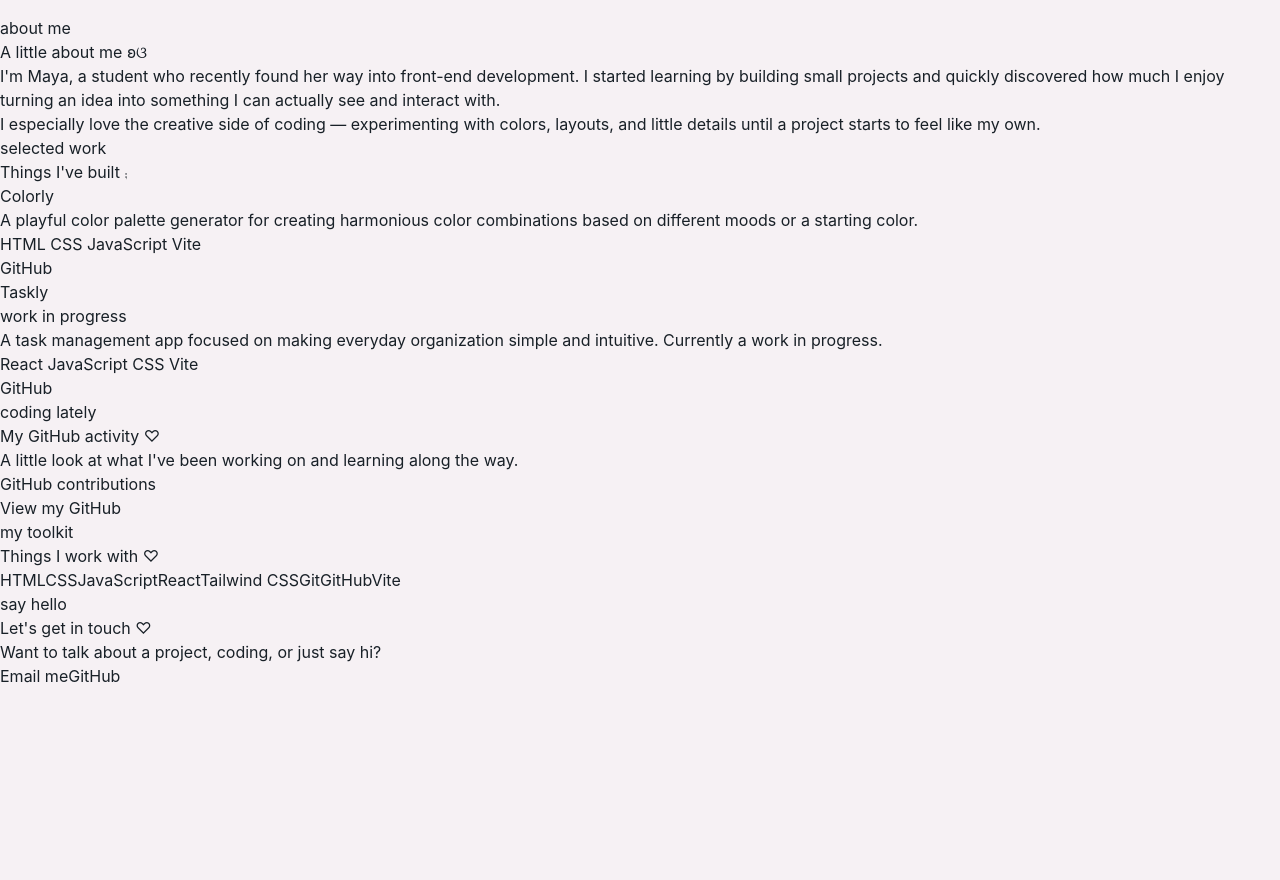
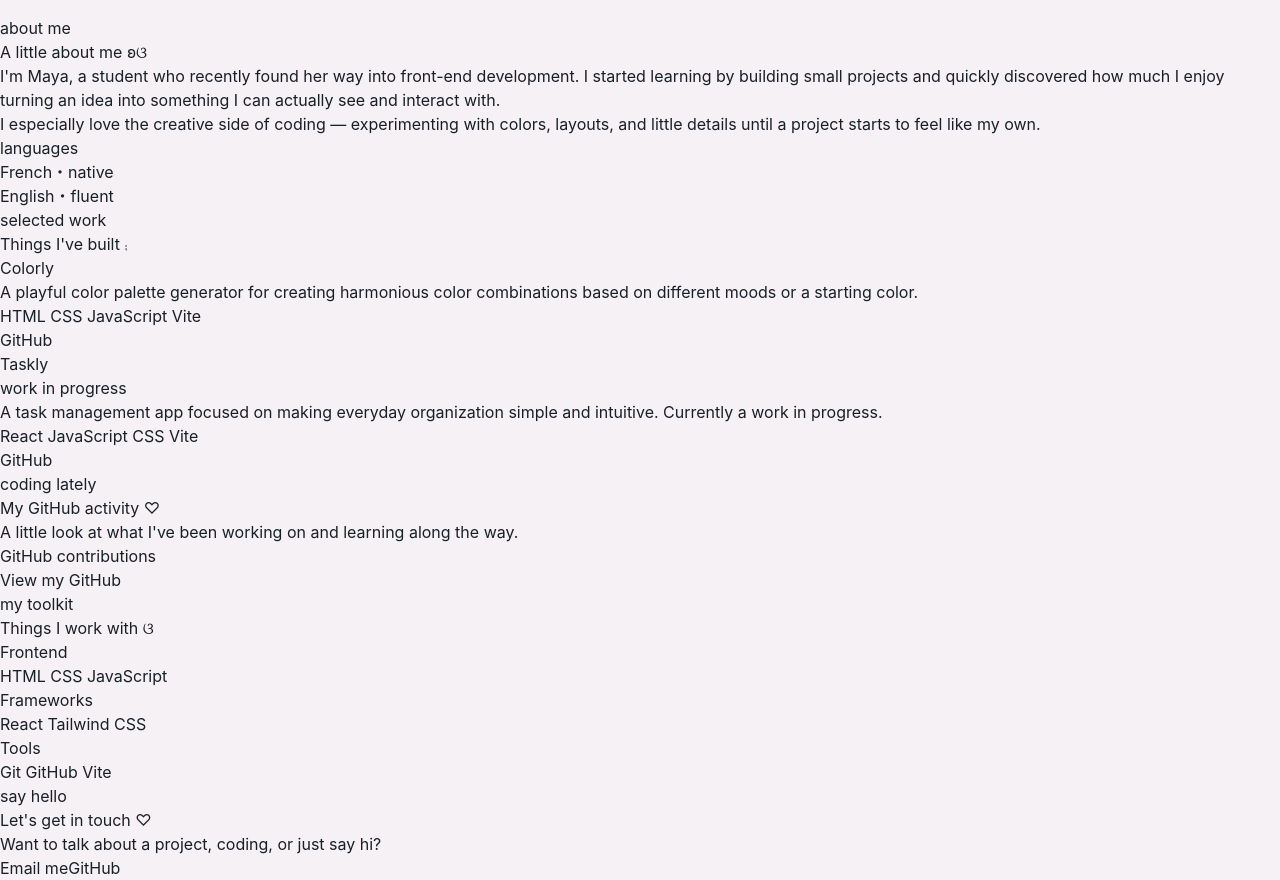
Before and after one commit to bldyonyx/Portfolio, a React app: page / in a window 1280 px wide. Shown: the part 700-1580 px from the top of the page. Before the commit the page ends 1388 px from the top, so only its background shows below. Built offline with nearby package versions, Linux system fonts and the light colour scheme; the HTML template or start-up script is replaced by a standard one.

Commit message:
content: update about and organize skills

```diff
--- a/src/components/About.jsx
+++ b/src/components/About.jsx
@@ -18,6 +18,12 @@ function About() {
           colors, layouts, and little details until a project starts to feel
           like my own.
         </p>
+
+        <div>
+          <p>languages</p>
+          <p>French・native</p>
+          <p>English・fluent</p>
+        </div>
       </div>
     </section>
   )
--- a/src/components/Skills.jsx
+++ b/src/components/Skills.jsx
@@ -4,14 +4,29 @@ function Skills() {
   return (
     <section id="skills">
       <p>my toolkit</p>
-      <h2>Things I work with ♡</h2>
+      <h2>Things I work with ଓ</h2>
 
       <div>
-        {skills.map((skill) => (
-          <span key={skill}>
-            {skill}
-          </span>
-        ))}
+        <div>
+          <h3>Frontend</h3>
+          {skills.frontend.map((skill) => (
+            <span key={skill}>{skill} </span>
+          ))}
+        </div>
+
+        <div>
+          <h3>Frameworks</h3>
+          {skills.frameworks.map((skill) => (
+            <span key={skill}>{skill} </span>
+          ))}
+        </div>
+
+        <div>
+          <h3>Tools</h3>
+          {skills.tools.map((skill) => (
+            <span key={skill}>{skill} </span>
+          ))}
+        </div>
       </div>
     </section>
   )
--- a/src/data/skills.js
+++ b/src/data/skills.js
@@ -1,12 +1,20 @@
-const skills = [
+const skills = {
+  frontend: [
     'HTML',
     'CSS',
     'JavaScript',
+  ],
+
+  frameworks: [
     'React',
     'Tailwind CSS',
+  ],
+
+  tools: [
     'Git',
     'GitHub',
     'Vite',
-]
+  ],
+}
 
 export default skills
```
Lines whose indentation alone changed are shown as unchanged.
